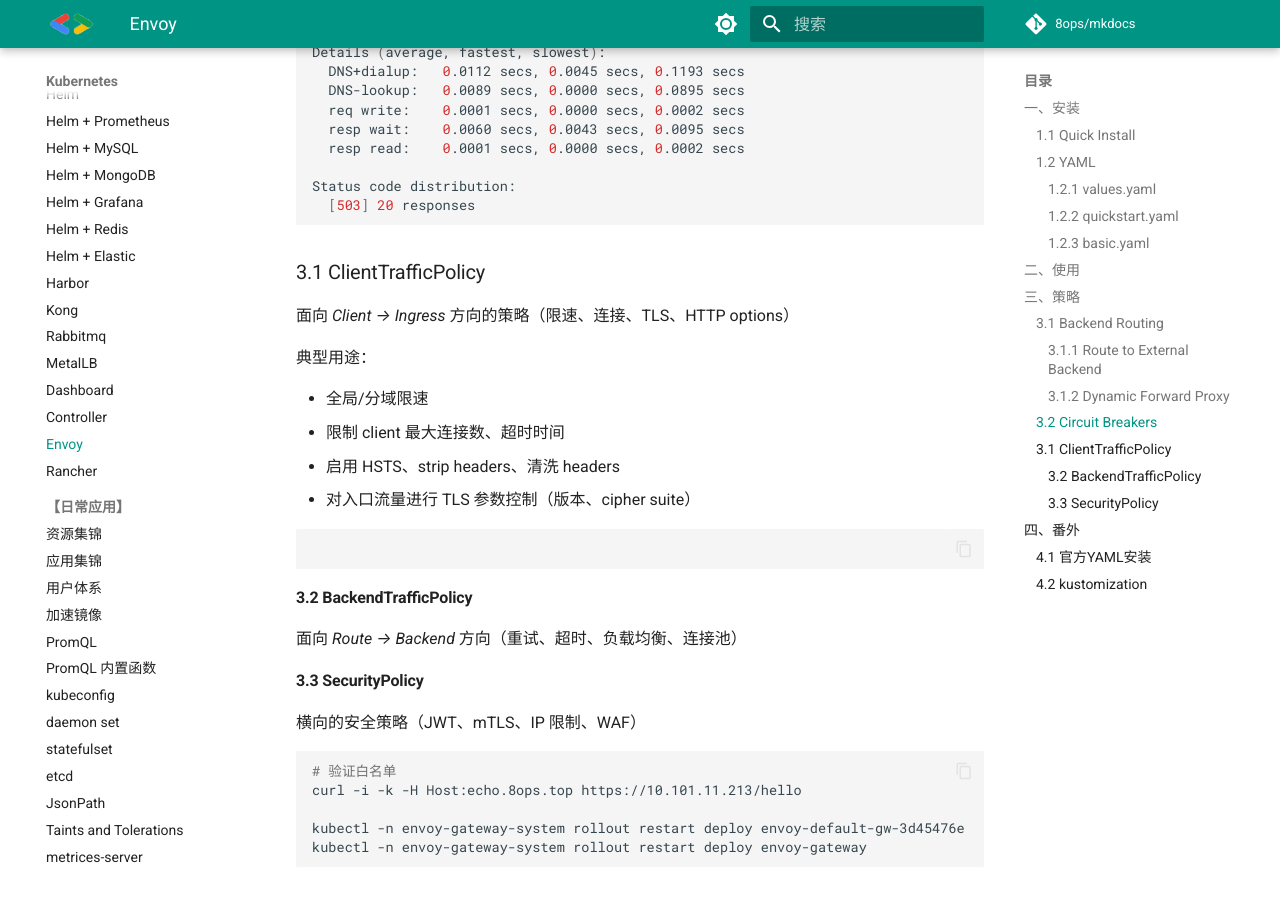
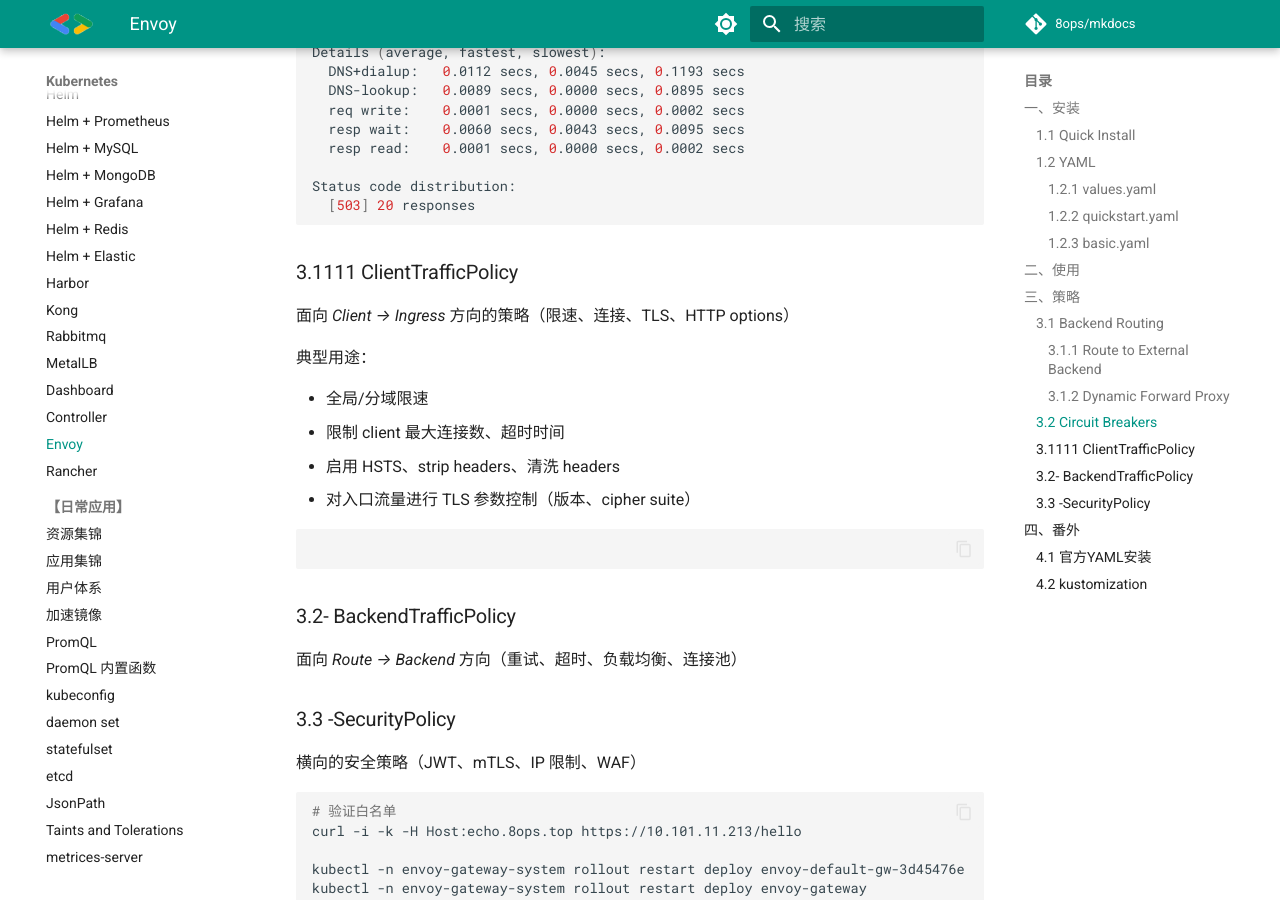
Before and after one commit to 8ops/mkdocs, an MkDocs documentation site: the page built from docs/kubernetes/43-envoy.md, in a window 1280 px wide and 900 px high, scrolled down 7830 px. Built offline with MkDocs 1.6.1 and Material for MkDocs 9.7.7, drawn with Linux system fonts in a browser that asks for light colours; comment, search, counter and statistics services are not loaded.

Commit message:
debug envoy

```diff
--- a/docs/kubernetes/43-envoy.md
+++ b/docs/kubernetes/43-envoy.md
@@ -438,7 +438,7 @@ Status code distribution:
 
 
 
-### 3.1 ClientTrafficPolicy
+### 3.1111 ClientTrafficPolicy
 
 面向 *Client → Ingress* 方向的策略（限速、连接、TLS、HTTP options）
 
@@ -462,7 +462,7 @@ Status code distribution:
 
 
 
-#### 3.2 BackendTrafficPolicy
+### 3.2- BackendTrafficPolicy
 
 面向 *Route → Backend* 方向（重试、超时、负载均衡、连接池）
 
@@ -470,7 +470,7 @@ Status code distribution:
 
 
 
-#### 3.3 SecurityPolicy
+### 3.3 -SecurityPolicy
 
 横向的安全策略（JWT、mTLS、IP 限制、WAF）
 
```
